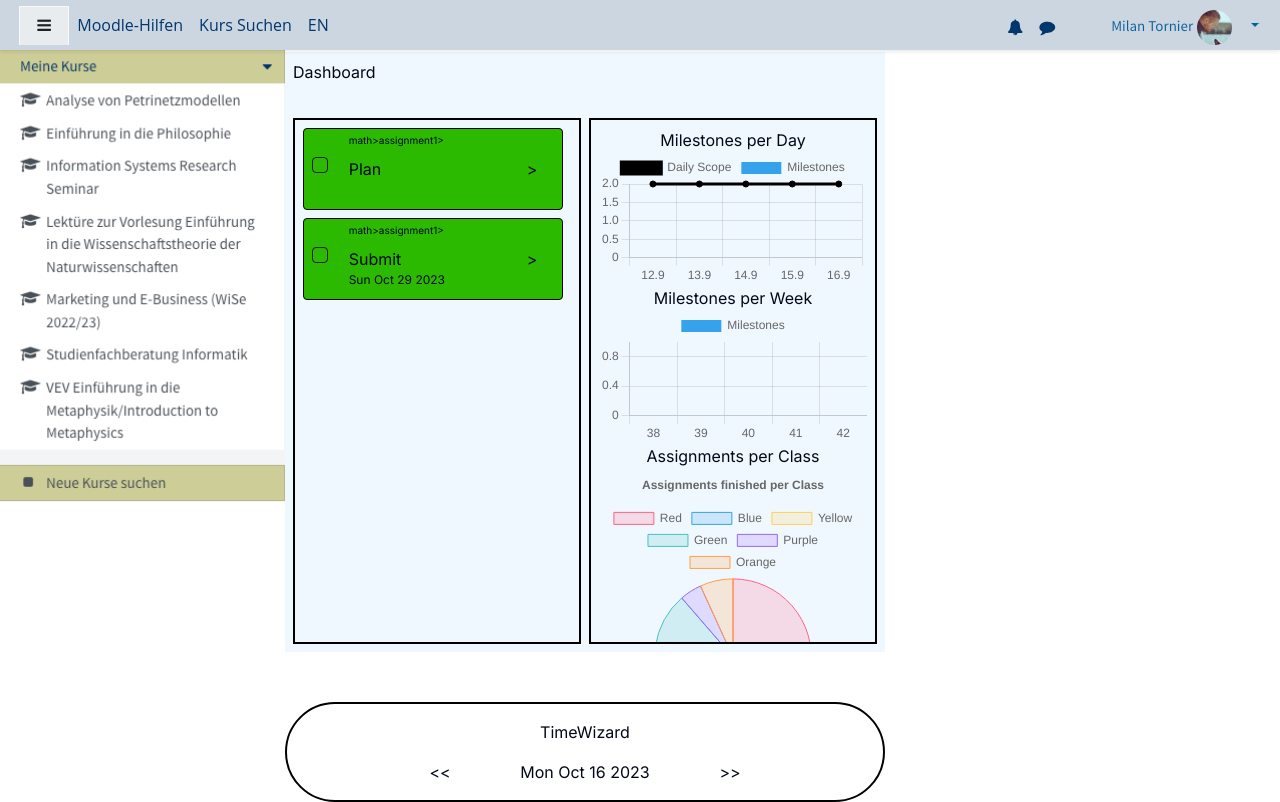
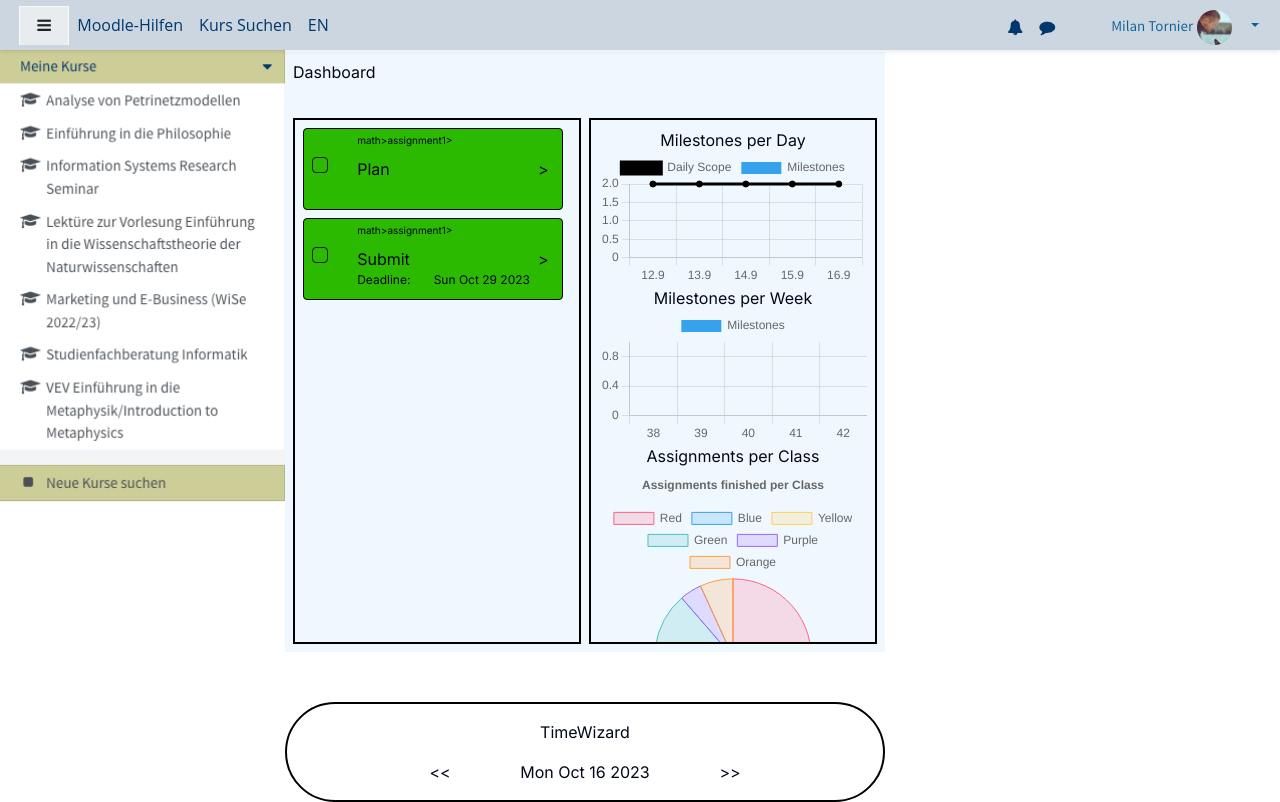
Before and after one commit to Tornierm/study-with-ease-thesis, a Next.js app: page / in a window 1280 px wide. Built offline with nearby package versions, Linux system fonts and the light colour scheme.

Commit message:
added estimate to milestones

```diff
--- a/components/Plugin/Dashboard/MilestoneList/Milestone.tsx
+++ b/components/Plugin/Dashboard/MilestoneList/Milestone.tsx
@@ -14,8 +14,10 @@ const MilestoneContainer = styled.div`
   border:1px solid black;
   grid-template-areas: "nothing breadcrumbs breadcrumbs breadcrumbs breadcrumbs delete"
                         "checkbox title title title title manage"
-                        "free deadline deadline deadline deadline deadline";
+                        "free deadline deadline deadline deadline none";
   grid-template-rows: 1fr 1fr 1fr;
+  grid-template-columns: 1fr 1fr 1fr 1fr 1fr 20px;
+  gap:0px 8px;
 `
 
 const Name = styled(Title2)`
@@ -30,9 +32,16 @@ const Delete = styled.p`
     grid-area: delete;
 `
 
-const Deadline = styled.p`
+const Deadline = styled.div`
     font-size: 12px;
     grid-area: deadline;
+`
+
+const SpaceBetween = styled.div`
+    display: flex;
+    width: 100%;
+    align-items: space-between;
+    justify-content: space-between;
 `
 
 const Box = styled(Checkbox)`
@@ -60,8 +69,11 @@ export default function Dashboard(props: IOwnProps) {
                 {props.milestone.course}{">"}
                 {props.milestone.assignment}{">"}
             </Breadcrumbs>
-            <Name>{props.milestone.name + (props.milestone.estimate ? "("+props.milestone.estimate+")" : "")}</Name>
-            <Deadline>{props.milestone.deadline?.toDateString()}</Deadline>
+            <Name>{props.milestone.name}</Name>
+            <Deadline>
+                {props.milestone.deadline && <SpaceBetween><div>{"Deadline:"}</div><div>{props.milestone.deadline?.toDateString()}</div></SpaceBetween>}
+                {props.milestone.estimate && <SpaceBetween><div>{"Estimate:"}</div><div>{props.milestone.estimate}</div></SpaceBetween>}
+            </Deadline>
             <Box onCheckedChange={() => props.toggleDone(props.milestone)} checked={props.milestone.status === Status.finished}/>
             <Manage onClick={() => props.setSelectedAssignmentId(props.milestone.assignmentId)}>{">"}</Manage>
         {
--- a/components/Plugin/Interfaces.tsx
+++ b/components/Plugin/Interfaces.tsx
@@ -30,7 +30,6 @@ export interface IAssignmentData {
 export interface IMilestone extends IMilestoneData {
     status: Status;
     assignment: string;
-    estimate?: number;
     course: string;
     id: number;
     prio: Prio;
@@ -44,6 +43,7 @@ export interface IMilestoneData {
     assignmentId: number;
     courseId: number;
     deadline?: Date;
+    estimate?: number;
 }
 
 export interface ITask {
--- a/components/Plugin/MilestoneManager/MilestoneForm.tsx
+++ b/components/Plugin/MilestoneManager/MilestoneForm.tsx
@@ -57,11 +57,13 @@ export default function MilestoneForm(props: IOwnProps) {
       description: description,
       courseId: props.courseId,
       deadline: deadline,
+      estimate: estimate? estimate[0]: undefined,
     }
     props.addMilestone(newMilestone)
   }
 
   const handleSliderChange = (newValue: number[]) => {
+    console.log(newValue)
     setEstimate(newValue);
   };
 
@@ -74,6 +76,7 @@ export default function MilestoneForm(props: IOwnProps) {
       }
     }
     validate()
+    // eslint-disable-next-line react-hooks/exhaustive-deps
   },[name])
 
   return (
--- a/components/Plugin/PlugIn.tsx
+++ b/components/Plugin/PlugIn.tsx
@@ -355,8 +355,8 @@ export default function PlugIn() {
     },[update])
 
   useEffect(() => {
-    // eslint-disable-next-line react-hooks/exhaustive-deps
       setUpdate(!update)
+      // eslint-disable-next-line react-hooks/exhaustive-deps
   },[currentDate])
 
     return (
```
